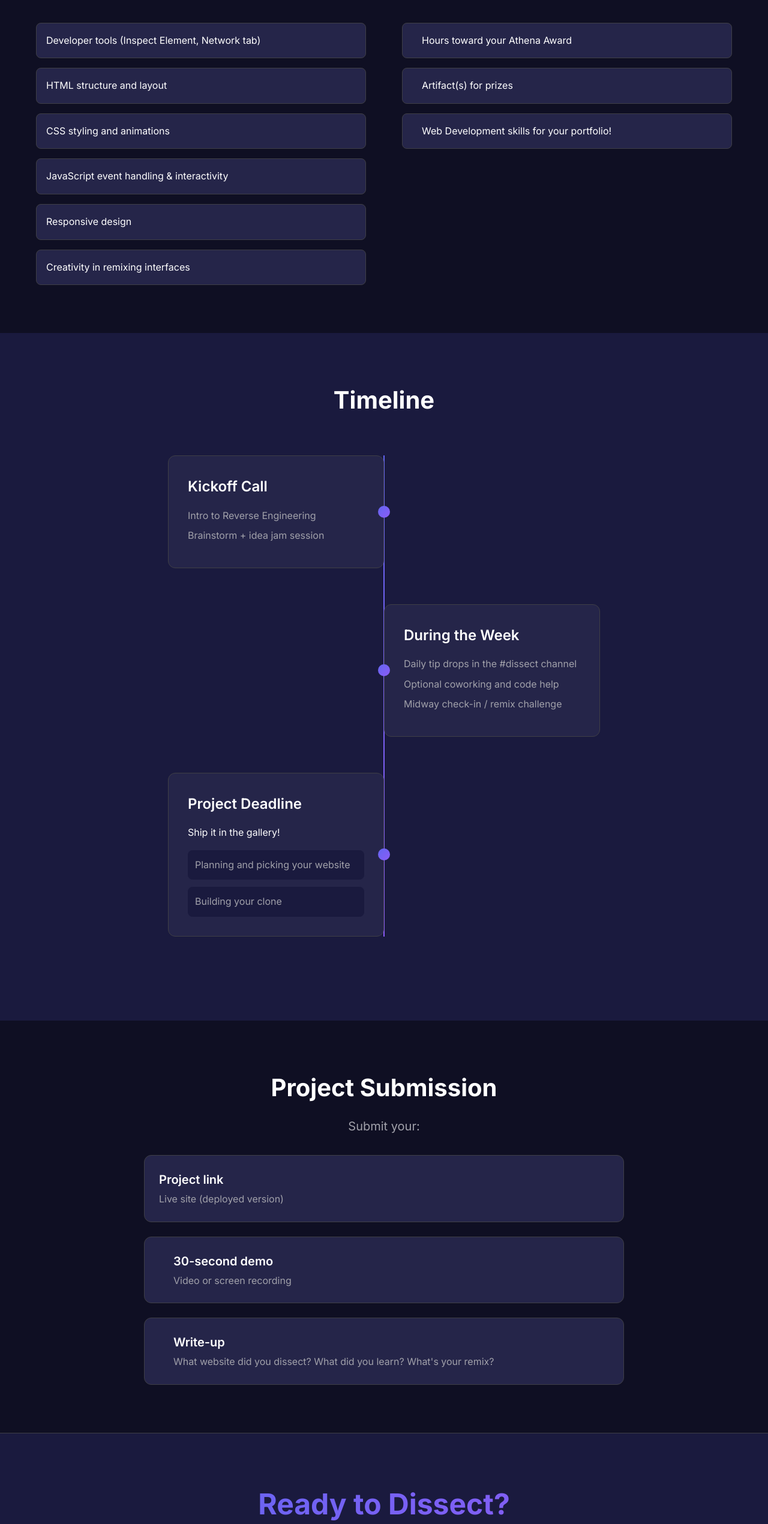
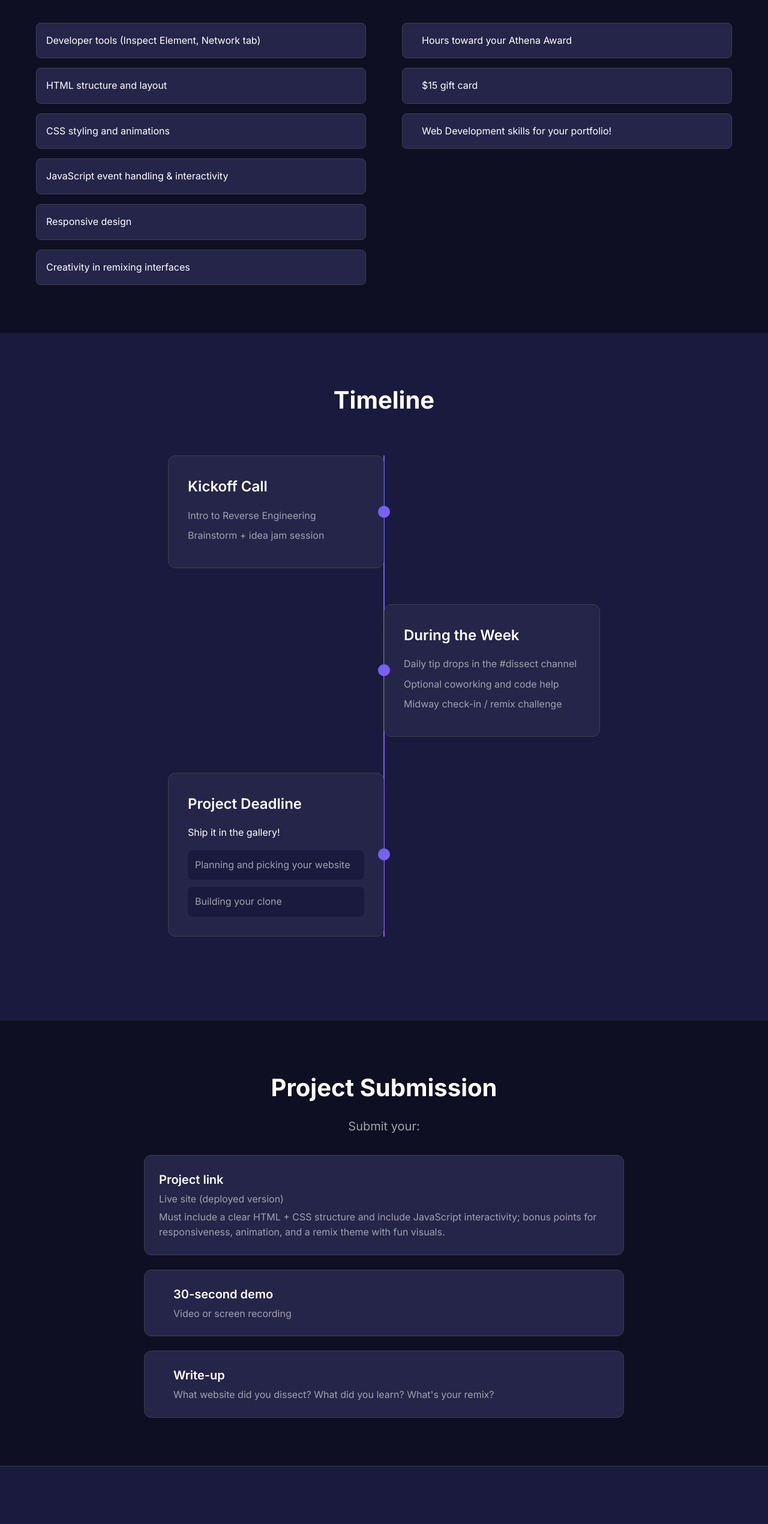
Before and after one commit to meiciji/Dissect-bts, a plain HTML site: page index.html in a window 1280 px wide. Shown: the part 2238-4778 px from the top of the page at 60% size. Drawn offline with Linux system fonts and the light colour scheme.

Commit message:
Modified a few labels

```diff
--- a/index.html
+++ b/index.html
@@ -163,7 +163,7 @@
               </div>
               <div class="reward-item">
                 <span class="reward-icon"></span>
-                Artifact(s) for prizes
+                $15 gift card
               </div>
               <div class="reward-item">
                 <span class="reward-icon"></span>
@@ -236,6 +236,9 @@
               <div>
                 <strong>Project link</strong>
                 <span>Live site (deployed version)</span>
+                <span>Must include a clear HTML + CSS structure and include JavaScript interactivity; bonus points for
+                  responsiveness, animation, and a remix theme with fun visuals.
+                </span>
               </div>
             </div>
             <div class="submission-item">
@@ -303,7 +306,7 @@
           <span class="logo-text">Dissect</span>
           <span class="logo-bracket">/&gt;</span>
         </div>
-        <p>Take it apart. Rebuild it weird. Make it yours.</p>
+        <p>Made with teenagers from Hack Club</p>
       </div>
     </div>
   </footer>
```
Also changed, not shown: 1 other file.
